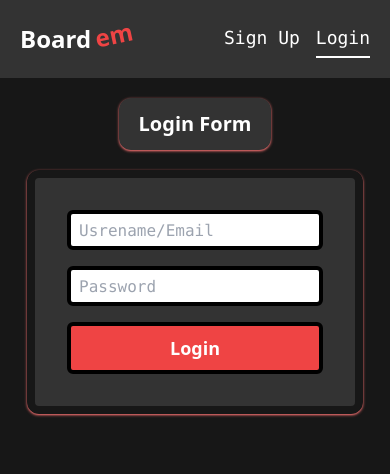
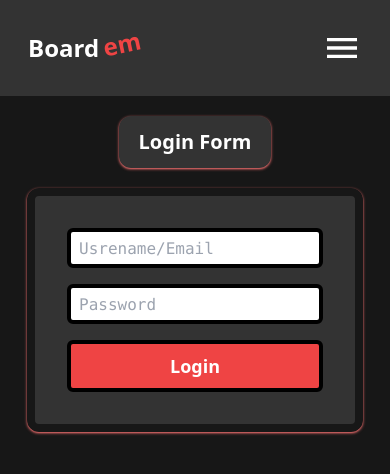
Before and after one commit to TahaShah141/message-board, a React (Vite) app in the folder frontend/: page /login in a window 390 px wide. Shown: the top 474 px of the page. Built offline with nearby package versions, Linux system fonts and the light colour scheme.

Commit message:
make navbar responsive

```diff
--- a/frontend/src/Components/Navbar.jsx
+++ b/frontend/src/Components/Navbar.jsx
@@ -1,12 +1,16 @@
 import { NavLink } from "react-router-dom";
 import { useAuthContext } from "../Hooks/useAuthContext";
+import { useState } from "react";
 
 export default function Navbar() {
 
   const { user, dispatch } = useAuthContext()
 
+  const [isOpen, setOpen] = useState(false)
+
   return (
-    <div className="flex justify-between items-center p-5 bg-primary text-white md:px-10">
+    <>
+    <div className="hidden justify-between items-center p-7 bg-primary text-white md:px-10 sm:flex">
         <h1 className="text-2xl font-bold md:text-5xl">Board<span className="text-red-500 inline-block -rotate-12 translate-x-1 -translate-y-1">em</span></h1>
         {user && (<div className="flex gap-4 text-lg md:gap-9 md:text-xl">
         <NavLink className="nav-link" to="/">Home</NavLink>
@@ -20,5 +24,26 @@ export default function Navbar() {
         <NavLink className="nav-link" to="/login">Login</NavLink>
         </div>)}
     </div>
+
+    <div className="relative flex justify-between items-center p-7 bg-primary text-white md:px-10 sm:hidden">
+        <h1 className="text-2xl font-bold md:text-5xl">Board<span className="text-red-500 inline-block -rotate-12 translate-x-1 -translate-y-1">em</span></h1>
+        <button onClick={() => setOpen(!isOpen)}className="text-white w-10 h-10"><svg className=" w-full h-full" xmlns="http://www.w3.org/2000/svg" viewBox="0 0 24 24"><path d="M3,6H21V8H3V6M3,11H21V13H3V11M3,16H21V18H3V16Z" fill="currentColor"/></svg></button>
+        {isOpen && (
+        <>
+          {user && (<div className="absolute bg-primary top-full left-[5%] w-[90%] my-4 rounded-3xl border-4 border-neutral-900 p-3 text-lg flex flex-col items-center gap-4">
+          <NavLink className="nav-link" onClick={() => setOpen(false)} to="/">Home</NavLink>
+          <NavLink className="nav-link" onClick={() => setOpen(false)} to="/messages">Messages</NavLink>
+          <NavLink className="nav-link" onClick={() => setOpen(false)} to="/profile">Profile</NavLink>
+          <button className="font-mono border-2 border-white p-2 text-sm rounded-md bg-neutral-700 hover:scale-110 hover:font-bold hover:border-black hover:bg-red-500" onClick={() => dispatch({type: 'LOGOUT'})}>Log Out</button>
+          </div>)}
+
+          {!user && (<div className="absolute bg-primary top-full left-[5%] w-[90%] my-4 rounded-3xl border-4 border-neutral-900 p-3 text-lg flex flex-col items-center gap-4">
+          <NavLink className="nav-link" onClick={() => setOpen(false)} to="/signup">Sign Up</NavLink>
+          <NavLink className="nav-link" onClick={() => setOpen(false)} to="/login">Login</NavLink>
+          </div>)}
+        </>
+        )}
+    </div>
+    </>
   )
 }
```
